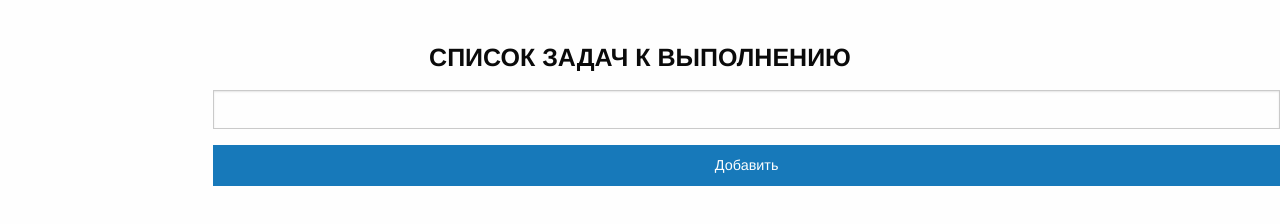
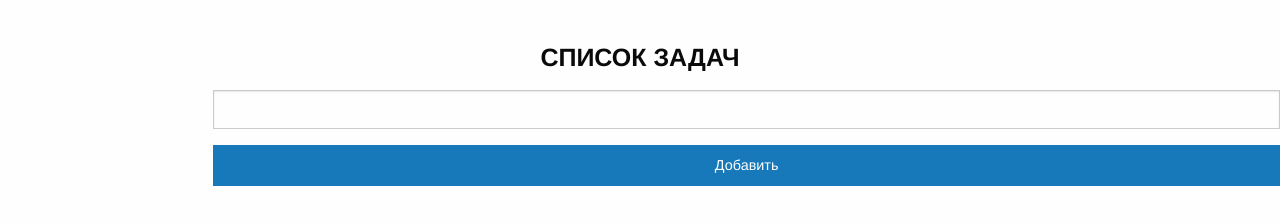
Before and after one commit to vepankin/ToDoList, a plain HTML site: page index.html in a window 1280 px wide. Drawn offline with nearby package versions, Linux system fonts and the light colour scheme.

Commit message:
Update index.html

```diff
--- a/index.html
+++ b/index.html
@@ -39,7 +39,7 @@
 <body>
 
 <body>
-  <h4 class="text-center heading">Список задач к выполнению</h4>
+  <h4 class="text-center heading">Список задач</h4>
 
 <div class="row">
   <div class="columns large-8 large-offset-2">
```
